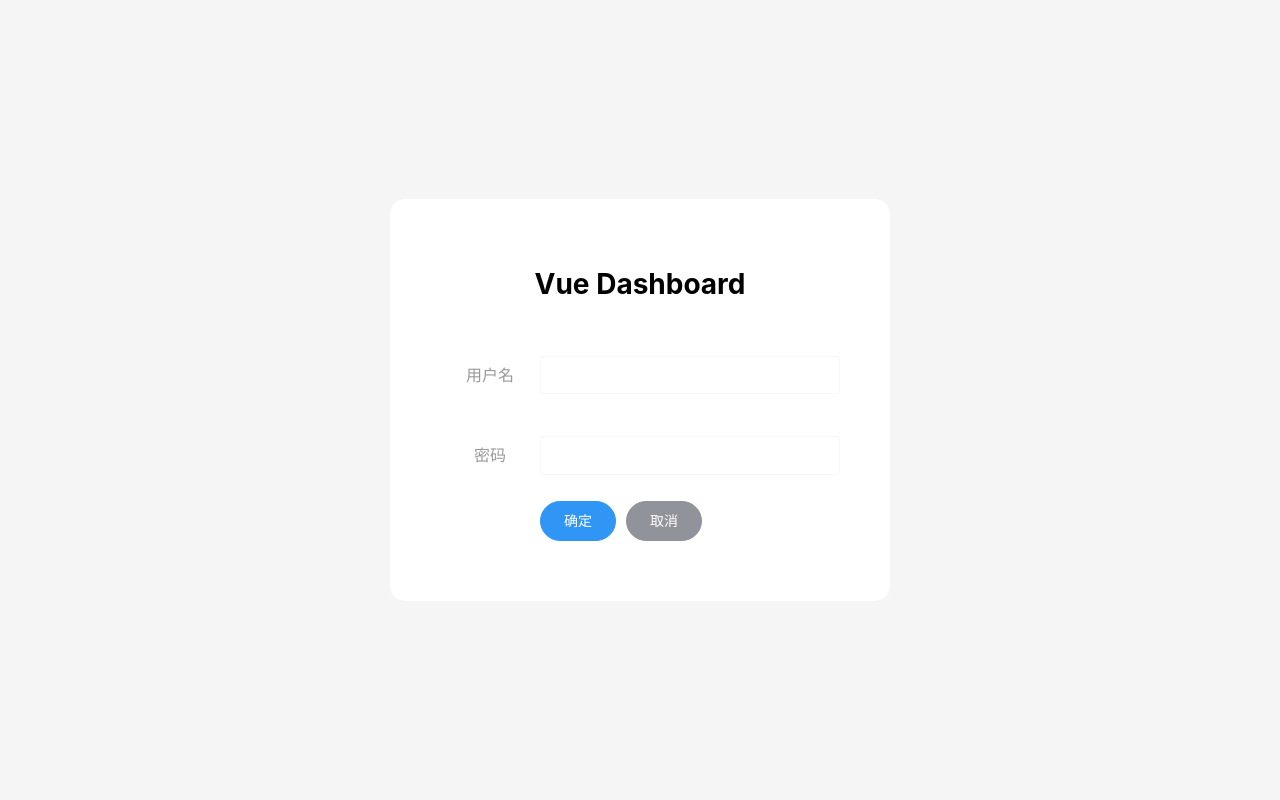
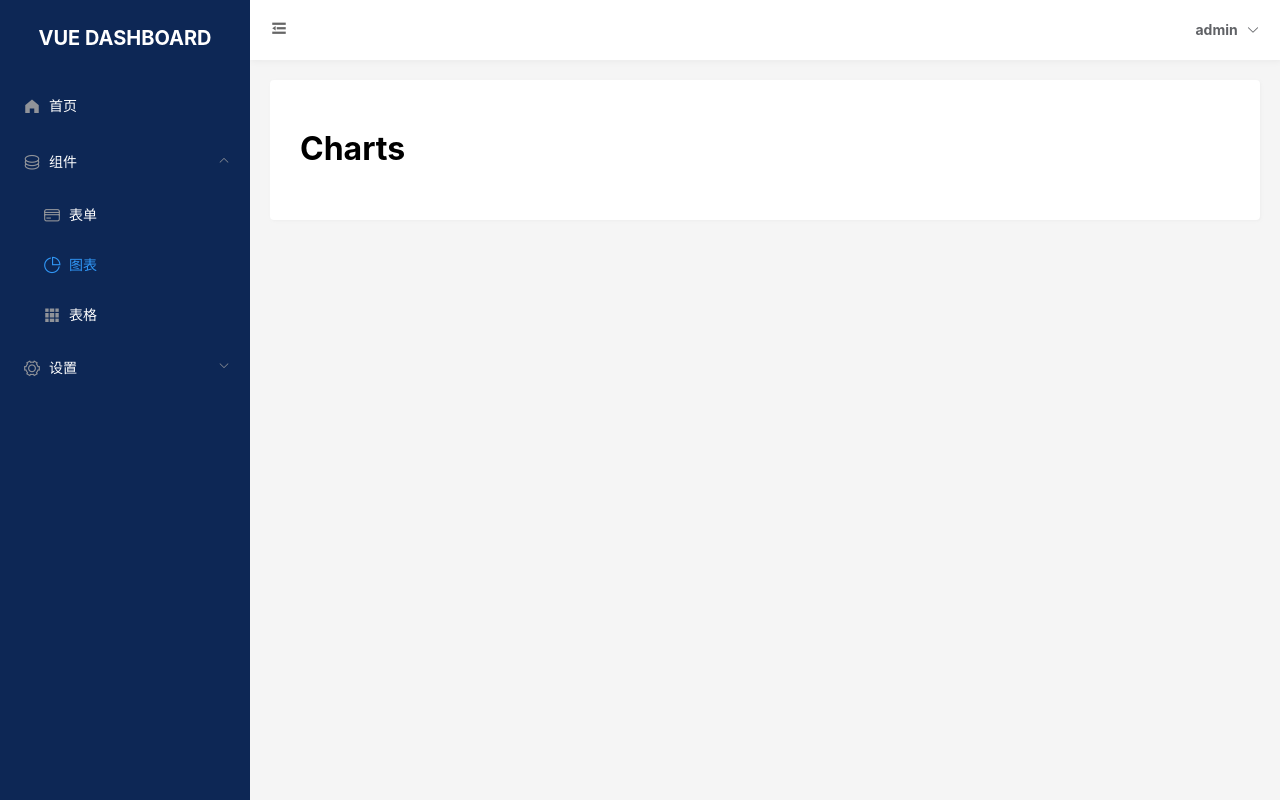
Before and after one commit to xiaoqing-tan/vd, a Vue app: page /#/components/charts in a window 1280 px wide. Before the commit this address led to /#/login. Built offline with nearby package versions, Linux system fonts and the light colour scheme; what v-charts would draw is missing.

Commit message:
添加动态路由及封装请求方法

```diff
--- a/src/App.vue
+++ b/src/App.vue
@@ -9,13 +9,13 @@
 export default {
   name: 'App',
   computed: {
-    userInfo() {
-      return this.$store.state.userInfo;
+    user() {
+      return this.$store.state.user;
     }
   },
   created() {
     window.addEventListener("beforeunload", () => {
-      window.localStorage.setItem("userInfo", JSON.stringify(this.userInfo));
+      window.localStorage.setItem("user", JSON.stringify(this.user));
     });
   }
 }
--- a/src/components/Sidebar.vue
+++ b/src/components/Sidebar.vue
@@ -16,7 +16,7 @@
         <i class="el-icon-s-home"></i>
         <span slot="title">首页</span>
       </el-menu-item>
-      <el-submenu v-for="item in menus" :key="item.path" :index="item.path">
+      <el-submenu v-for="item in menu" :key="item.path" :index="item.path">
         <template slot="title">
           <i :class="item.icon"></i>
           <span slot="title">{{item.name}}</span>
@@ -39,46 +39,9 @@ export default {
     },
     defaultActive() {
       return this.$route.path
-    }
-  },
-  data() {
-    return {
-      menus: [
-        {
-          name: '组件',
-          icon: 'el-icon-coin',
-          path: '/components',
-          children: [
-            {
-              name: '表单',
-              icon: 'el-icon-bank-card',
-              path: '/components/form'
-            },
-            {
-              name: '图表',
-              icon: 'el-icon-pie-chart',
-              path: '/components/charts'
-            },
-            {
-              name: '表格',
-              icon: 'el-icon-s-grid',
-              path: '/components/table'
-            }
-          ]
-        },
-        {
-          name: '设置',
-          icon: 'el-icon-setting',
-          path: '/setting',
-          children: [
-            {
-              name: '个人信息',
-              icon: 'setting',
-              path: '/setting'
-            },
-          ]
-        }
-      ]
+    },
+    menu() {
+      return this.$store.state.menu;
     }
   },
   props: {
--- a/src/main.js
+++ b/src/main.js
@@ -7,10 +7,12 @@ import App from './App.vue';
 import router from './router';
 import store from './store'
 import VCharts from 'v-charts';
+import prototype from './utils/prototype';
 
 require('./mock');
 
 Vue.use(VCharts);
+Vue.use(prototype);
 
 Vue.config.productionTip = false;
 
--- a/src/mock/index.js
+++ b/src/mock/index.js
@@ -2,9 +2,48 @@ import Mock from 'mockjs' // 引入mockjs
 // const Random = Mock.Random // Mock.Random 是一个工具类，用于生成各种随机数据
 
 const login = {
-  username: 'admin',
-  password: 'Iamxiaoqing@0',
-  token: 'login:ok'
+  user: {
+    username: 'admin',
+    password: 'Iamxiaoqing@0',
+    token: 'login:ok'
+  },
+  menu: [
+    {
+      name: '组件',
+      icon: 'el-icon-coin',
+      path: '/components',
+      children: [
+        {
+          name: '表单',
+          icon: 'el-icon-bank-card',
+          path: '/components/form'
+        },
+        {
+          name: '图表',
+          icon: 'el-icon-pie-chart',
+          path: '/components/charts'
+        },
+        {
+          name: '表格',
+          icon: 'el-icon-s-grid',
+          path: '/components/table'
+        }
+      ]
+    },
+    {
+      name: '设置',
+      icon: 'el-icon-setting',
+      path: '/setting',
+      children: [
+        {
+          name: '个人信息',
+          icon: 'setting',
+          path: '/setting'
+        },
+      ]
+    }
+  ]
 }
 
-Mock.mock('/api/login', 'post', login)
+Mock.mock('/api/login', 'post', login);
+Mock.mock('/api/login/index', 'get', login);
--- a/src/router.js
+++ b/src/router.js
@@ -1,14 +1,15 @@
-import Vue from 'vue';
-import Router from 'vue-router';
-import Layout from './views/Layout';
-import Home from './views/Home';
-import Charts from './views/components/charts';
-import Form from './views/components/form';
-import Table from './views/components/table';
-import Setting from './views/setting';
-import NProgress from 'nprogress';
-import store from './store';
-import 'nprogress/nprogress.css';
+import Vue from "vue";
+import Router from "vue-router";
+import Layout from "./views/Layout";
+import Home from "./views/Home";
+import Charts from "./views/components/charts";
+import Form from "./views/components/form";
+import Table from "./views/components/table";
+import Setting from "./views/setting";
+import NProgress from "nprogress";
+import store from "./store";
+import { http } from "./utils/http";
+import "nprogress/nprogress.css";
 
 NProgress.configure({ showSpinner: false });
 
@@ -16,98 +17,106 @@ Vue.use(Router);
 
 const originalPush = Router.prototype.push;
 Router.prototype.push = function push(location, onResolve, onReject) {
-  if (onResolve || onReject) return originalPush.call(this, location, onResolve, onReject);
-  return originalPush.call(this, location).catch(err => err);
-}
+  if (onResolve || onReject)
+    return originalPush.call(this, location, onResolve, onReject);
+  return originalPush.call(this, location).catch((err) => err);
+};
 
 const router = new Router({
   routes: [
     {
-      path: '/',
+      path: "/",
       component: Layout,
       meta: {
         requiresAuth: true,
       },
       children: [
         {
-          path: '',
+          path: "",
           component: Home,
           meta: {
             requiresAuth: true,
-            title: '首页'
-          }
+            title: "首页",
+          },
         },
         {
-          path: '/setting',
+          path: "/setting",
           component: Setting,
           meta: {
             requiresAuth: true,
-            title: '设置'
-          }
+            title: "设置",
+          },
         },
         {
-          path: '/components/form',
+          path: "/components/form",
           component: Form,
           meta: {
             requiresAuth: true,
-            title: '表单'
-          }
+            title: "表单",
+          },
         },
         {
-          path: '/components/charts',
+          path: "/components/charts",
           component: Charts,
           meta: {
             requiresAuth: true,
-            title: '图表'
-          }
+            title: "图表",
+          },
         },
         {
-          path: '/components/table',
+          path: "/components/table",
           component: Table,
           meta: {
             requiresAuth: true,
-            title: '表格'
-          }
-        }
-      ]
+            title: "表格",
+          },
+        },
+      ],
     },
     {
-      path: '/login',
-      component: () => import('./views/login/index.vue'),
+      path: "/login",
+      component: () => import("./views/login/index.vue"),
       meta: {
-        title: '登录'
-      }
-    }
-  ]
+        title: "登录",
+      },
+    },
+  ],
 });
 
 router.afterEach(() => {
   NProgress.done();
 });
 
-router.beforeEach((to, from, next) => {
+router.beforeEach(async (to, from, next) => {
   NProgress.start();
-  if (to.matched.some(record => record.meta.requiresAuth)) {
-    if (store.state.userInfo.token !== 'login:ok') {
-      const userInfo = JSON.parse(window.localStorage.getItem('userInfo') || '{}');
-      store.dispatch('setUserInfo', userInfo);
-      if (store.state.userInfo.token !== 'login:ok') {
-        next({
-          path: '/login',
-          query: {
-            redirect: to.fullPath
-          }
-        })
+  if (to.matched.some((record) => record.meta.requiresAuth)) {
+    if (store.state.menu.length) {
+      if (store.state.user.token !== "login:ok") {
+        const user = JSON.parse(window.localStorage.getItem("user") || "{}");
+        store.dispatch("setUserInfo", user);
+        if (store.state.user.token !== "login:ok") {
+          next({
+            path: "/login",
+            query: {
+              redirect: to.fullPath,
+            },
+          });
+        } else {
+          next();
+        }
       } else {
         next();
       }
     } else {
-      next()
+      const { user, menu } = await http.get("/login/index");
+      store.dispatch("setMenu", menu);
+      store.dispatch("setUserInfo", user);
+      next();
     }
   } else {
     next();
   }
   document.title = `${to.meta.title} - VD`;
-})
+});
 
 export default router;
--- a/src/store/actions.js
+++ b/src/store/actions.js
@@ -1,6 +1,9 @@
 const actions = {
-  setUserInfo ({ commit }, userInfo) {
-    commit('SET_USER_INFO', userInfo);
+  setUserInfo ({ commit }, user) {
+    commit('SET_USER_INFO', user);
+  },
+  setMenu ({ commit }, menu) {
+    commit('SET_MENU', menu);
   }
 };
 
--- a/src/store/mutations.js
+++ b/src/store/mutations.js
@@ -1,6 +1,9 @@
 const mutations = {
   SET_USER_INFO(state, data) {
-    state.userInfo = data;
+    state.user = data;
+  },
+  SET_MENU(state, data) {
+    state.menu = data;
   }
 };
 
--- a/src/store/state.js
+++ b/src/store/state.js
@@ -1,5 +1,6 @@
 const state = {
-  userInfo: { }
+  user: {},
+  menu: []
 };
 
 export default state;
--- /dev/null
+++ b/src/utils/http.js
@@ -0,0 +1,80 @@
+import axios from 'axios';
+
+const baseURL = process.env.NODE_ENV === 'development' ? '/api' : '/api';
+
+const instance = axios.create({
+  baseURL,
+  headers: {
+    'Content-Type': 'application/json;charset=UTF-8'
+  }
+});
+
+// 请求拦截器
+instance.interceptors.request.use(config => {
+  return config;
+}, error => {
+  return Promise.reject(error);
+})
+
+// 处理返回值
+instance.interceptors.response.use(response =>{
+  return response.data;
+}, error => Promise.reject(httpErrorHandler(error)));
+
+function httpErrorHandler(error) {
+  let message = error.message || '';
+  let { status, data } = error.response || error;
+  switch (status) {
+    case 400:
+      message = '参数类型错误';
+      break;
+    case 401:
+      message = '没有权限';
+      break;
+    case 404:
+      message = '错误的请求地址';
+      break;
+    case 405:
+      message = '错误的请求方法';
+      break;
+    case 500:
+    case 501:
+    case 502:
+    case 503:
+      message = '服务器错误';
+      break;
+    case 200:
+      message = data.msg;
+      status = data.code;
+      break;
+    default:
+      break;
+  }
+  return {
+    message,
+    status,
+    data: data || undefined,
+  }
+}
+
+function get(url, option, config = {}) {
+  // 对请求参数编码
+  return instance.get(url, { params: option }, config)
+}
+
+/**
+ *
+ * @param url 请求链接
+ * @param params 请求参数
+ * @param showToast 是否显示请求成功后Toast提醒
+ */
+function post(url, option, config = {}) {
+  return instance.post(url, option, {
+    ...config,
+  })
+}
+
+export const http = {
+  get,
+  post
+}
--- /dev/null
+++ b/src/utils/prototype.js
@@ -0,0 +1,9 @@
+import { http } from './http';
+
+const Prototype = function() {};
+
+Prototype.install = (Vue) => {
+  Vue.prototype.$http = http;
+}
+
+export default Prototype;
--- a/src/views/Layout.vue
+++ b/src/views/Layout.vue
@@ -33,12 +33,13 @@ export default {
   data() {
     return {
       isCollapse: isMobile,
-      user: {},
       isMobile
     }
   },
-  created() {
-    this.user = JSON.parse(window.localStorage.getItem('user') || '{}');
+  computed: {
+    user() {
+      return this.$store.state.user;
+    }
   },
   components: {
     Sidebar
--- a/src/views/login/index.vue
+++ b/src/views/login/index.vue
@@ -21,8 +21,6 @@
 </template>
 
 <script>
-import axios from 'axios';
-
 export default {
   data() {
     return {
@@ -34,14 +32,16 @@ export default {
   },
   created() {
     this.$store.dispatch('setUserInfo', {});
-    window.localStorage.setItem('userInfo', null);
+    window.localStorage.setItem('user', null);
   },
   methods: {
     async onSubmit() {
       const { username, password } = this.form;
       try {
-        const { data: userInfo } = await axios.post('/api/login', { username, password });
-        this.$store.dispatch('setUserInfo', userInfo);
+        const { user, menu } = await this.$http.post('/login', { username, password });
+        console.log(menu)
+        this.$store.dispatch('setUserInfo', user);
+        this.$store.dispatch('setMenu', menu);
         this.$message.success('登录成功');
         this.$router.replace('/');
       } catch (error) {
```
